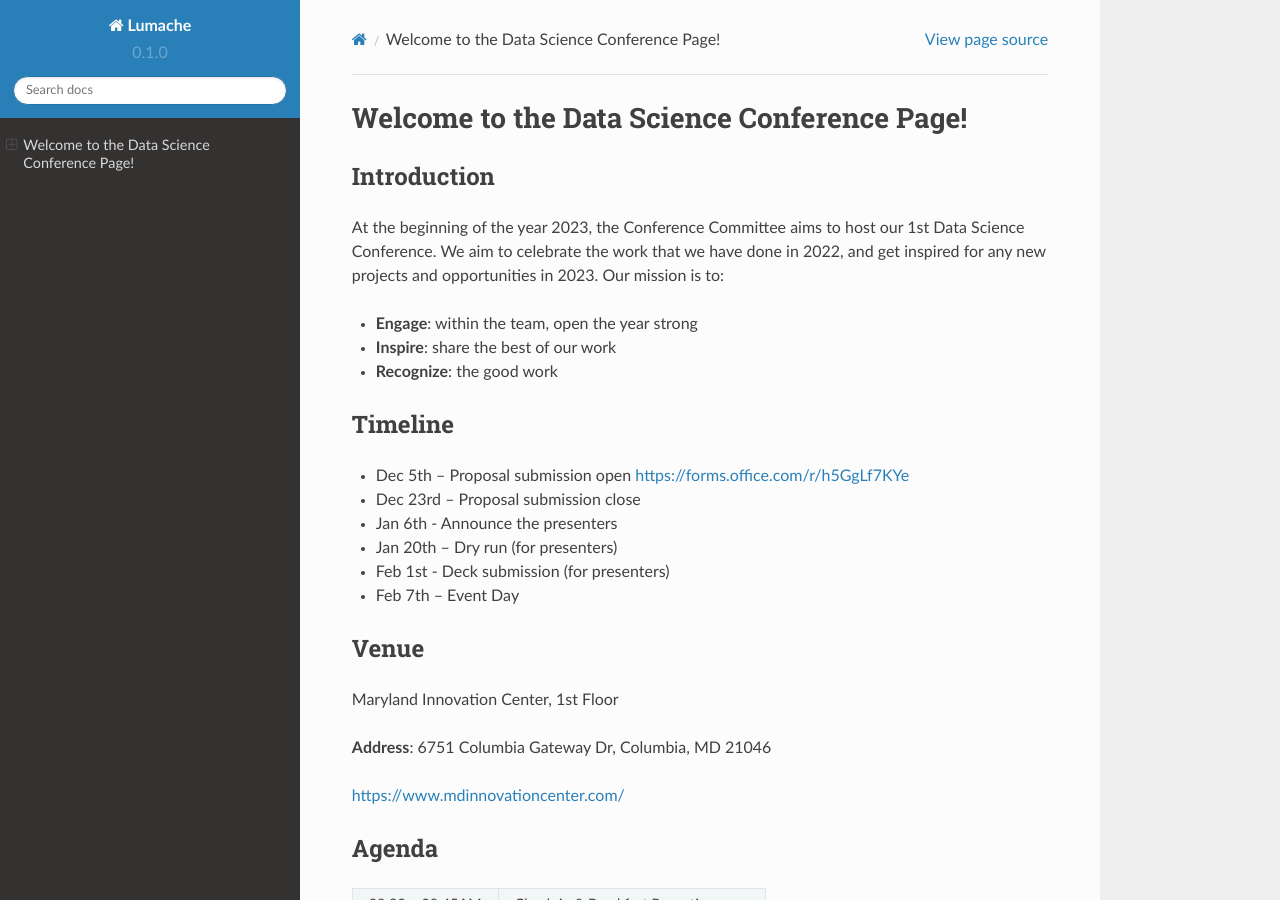
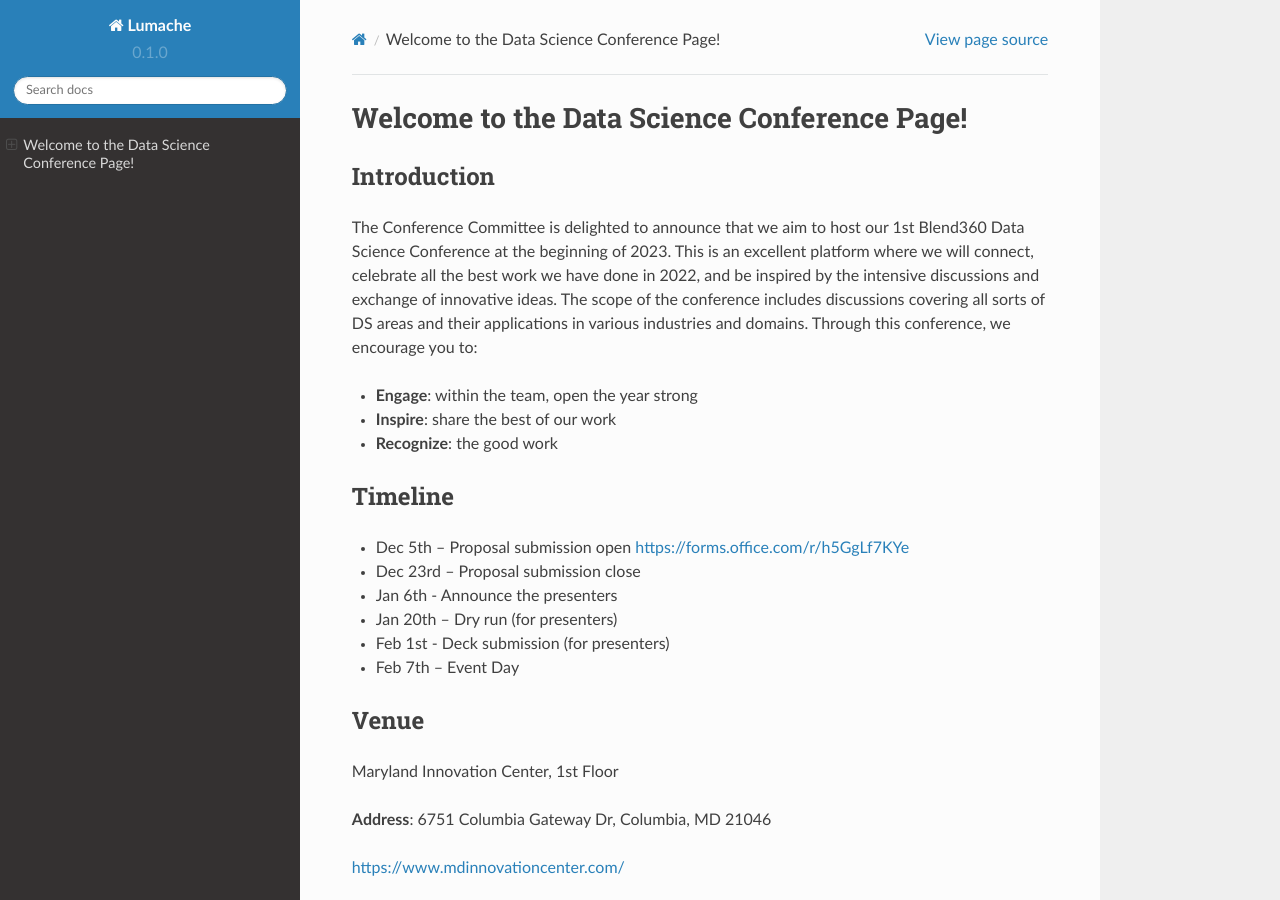
Before and after one commit to qizhewww/Data-Science-Conference, a Sphinx documentation site: the page built from docs/source/index.rst, in a window 1280 px wide and 900 px high. Built offline with Sphinx 7.4.7 and the Read the Docs theme 2.0.0, drawn with Linux system fonts in a browser that asks for light colours.

Commit message:
Update index.rst

```diff
--- a/docs/source/index.rst
+++ b/docs/source/index.rst
@@ -3,7 +3,8 @@ Welcome to the Data Science Conference Page!
 
 Introduction
 --------
-At the beginning of the year 2023, the Conference Committee aims to host our 1st Data Science Conference. We aim to celebrate the work that we have done in 2022, and get inspired for any new projects and opportunities in 2023. Our mission is to:
+The Conference Committee is delighted to announce that we aim to host our 1st Blend360 Data Science Conference at the beginning of 2023. This is an excellent platform where we will connect, celebrate all the best work we have done in 2022, and be inspired by the intensive discussions and exchange of innovative ideas. The scope of the conference includes discussions covering all sorts of DS areas and their applications in various industries and domains.
+Through this conference, we encourage you to:
 
 - **Engage**: within the team, open the year strong
 
```
